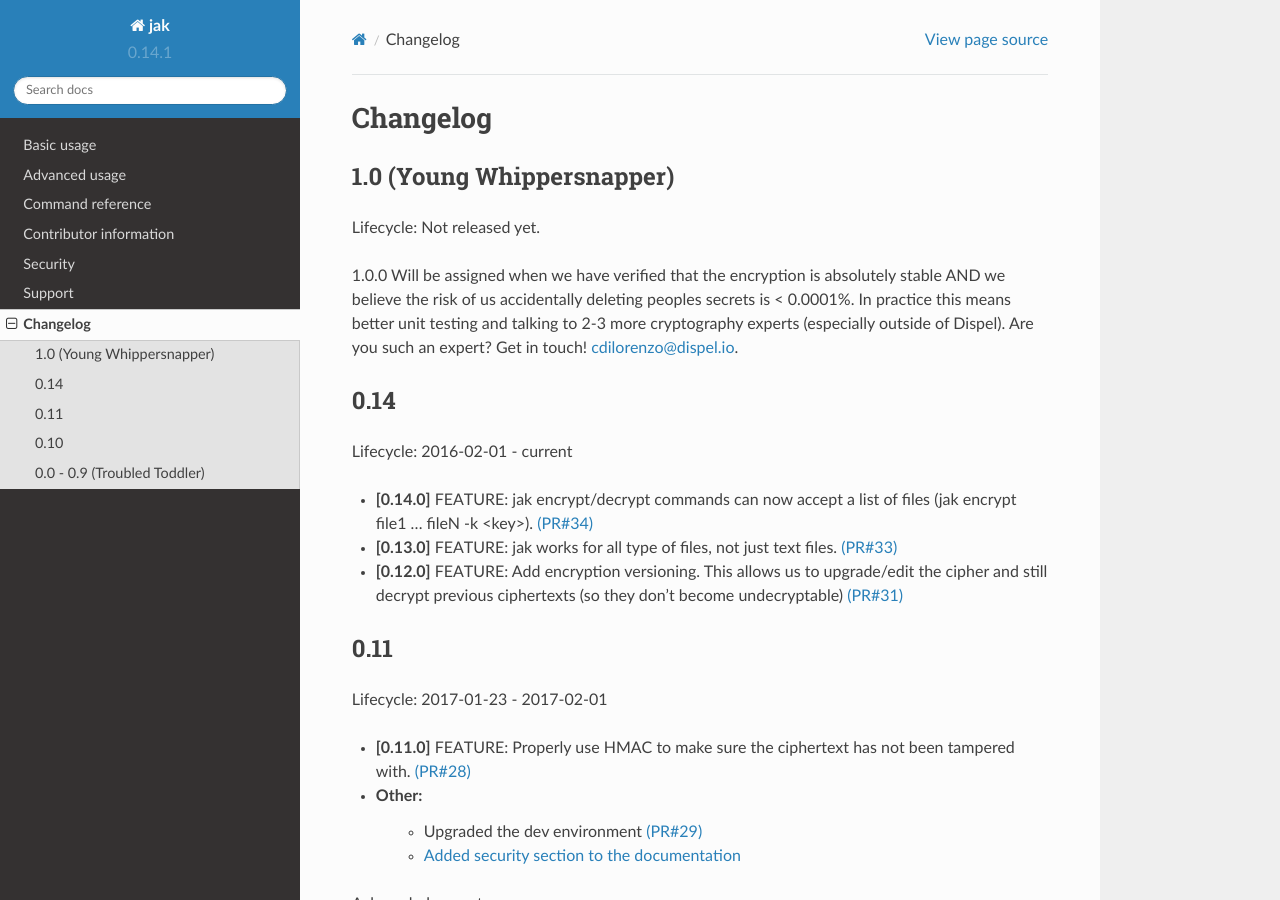
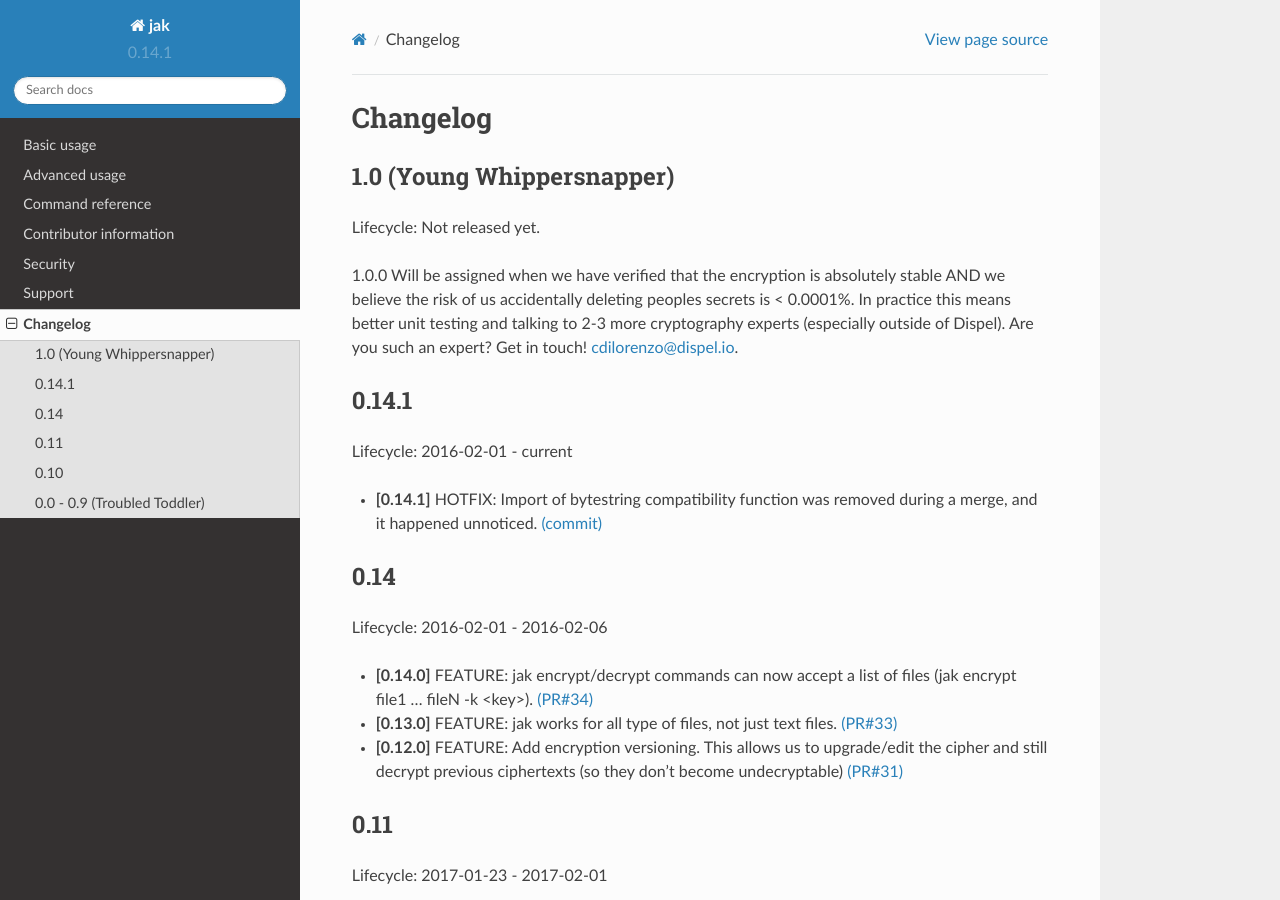
Before and after one commit to dispel/jak, a Sphinx documentation site: the page built from docs/changelog.rst, in a window 1280 px wide and 900 px high. Built offline with Sphinx 7.4.7 and the Read the Docs theme 2.0.0, drawn with Linux system fonts in a browser that asks for light colours; nearby versions of some CDN libraries; library files that are not in the unit come from our copies.

Commit message:
update changelog for the hotfix.

```diff
--- a/docs/changelog.rst
+++ b/docs/changelog.rst
@@ -10,14 +10,21 @@
 
 Lifecycle: Not released yet.
 
-1.0.0 Will be assigned when we have verified that the encryption is absolutely stable AND
-we believe the risk of us accidentally deleting peoples secrets is < 0.0001%. In practice this means better unit testing and talking to 2-3 more cryptography experts (especially outside of Dispel). Are you such an expert? Get in touch! cdilorenzo@dispel.io.
+1.0.0 Will be assigned when we have verified that the encryption is absolutely stable AND we believe the risk of us accidentally deleting peoples secrets is < 0.0001%. In practice this means better unit testing and talking to 2-3 more cryptography experts (especially outside of Dispel). Are you such an expert? Get in touch! cdilorenzo@dispel.io.
+
+
+0.14.1
+------
+
+Lifecycle: 2016-02-01 - current
+
+* **[0.14.1]** HOTFIX: Import of bytestring compatibility function was removed during a merge, and it happened unnoticed. `(commit) <https://github.com/dispel/jak/commit/582dc724fd24d17dbc16b28debf267640116bd0e>`_
 
 
 0.14
 ----
 
-Lifecycle: 2016-02-01 - current
+Lifecycle: 2016-02-01 - 2016-02-06
 
 * **[0.14.0]** FEATURE: jak encrypt/decrypt commands can now accept a list of files (jak encrypt file1 ... fileN -k <key>). `(PR#34) <https://github.com/dispel/jak/pull/34>`_
 * **[0.13.0]** FEATURE: jak works for all type of files, not just text files. `(PR#33) <https://github.com/dispel/jak/pull/33>`_
--- a/docs/index.rst
+++ b/docs/index.rst
@@ -14,7 +14,9 @@
 
 Jak is a tool for encrypting text files. It works extra well if used in a git repository.
 
-****JAK IS NOT READY YET, YOU ARE WELCOME TO CHECK IT OUT BUT WE HIGHLY RECOMMEND AGAINST USING IT ON ANY ACTUAL SECRETS YET!****
+.. warning::
+
+   jak is not ready yet. You are welcome to try jak, but we highly recommend against using it on any actual secrets yet!
 
 
 
```
